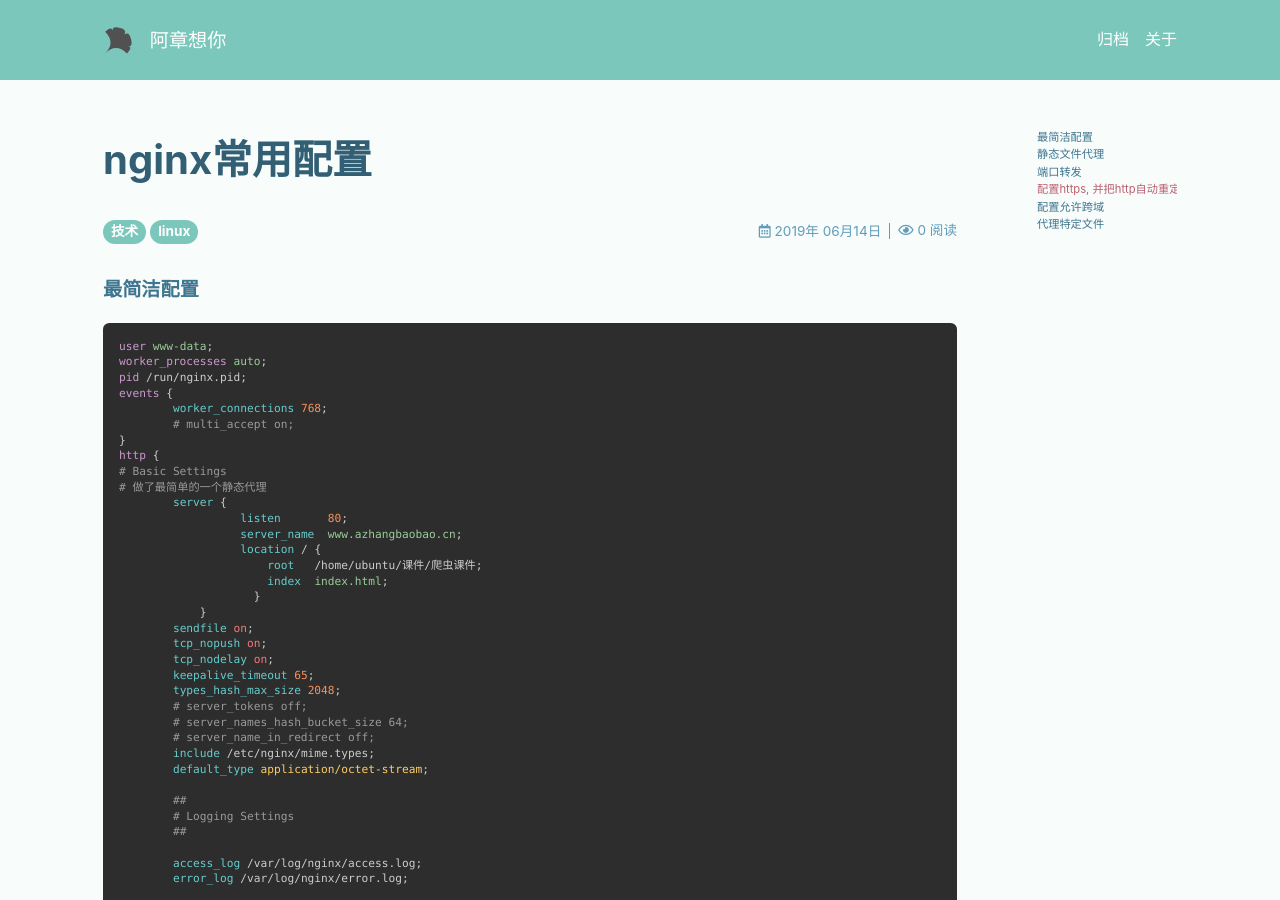
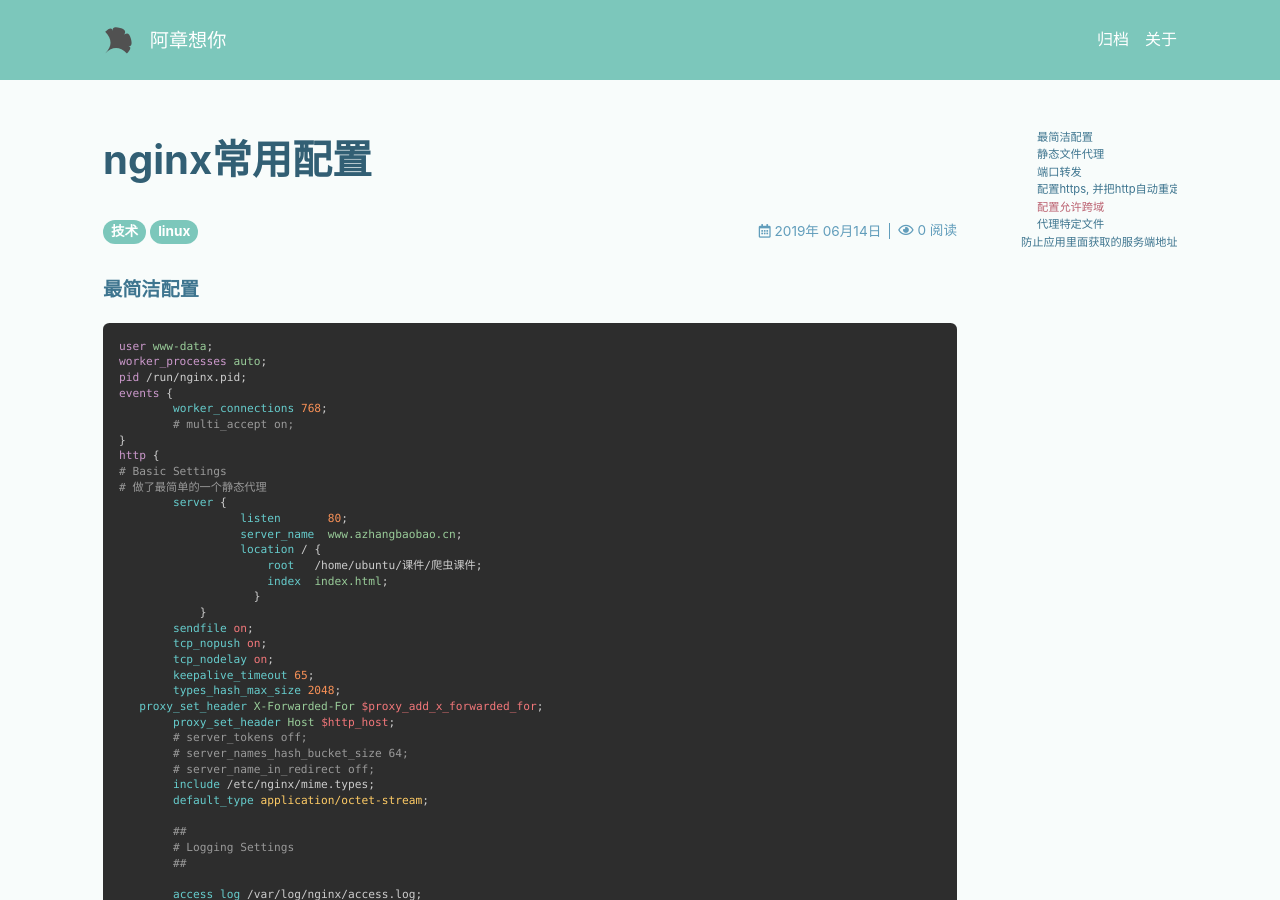
Before and after one commit to CheungChan/iblog, a Jekyll site: the page built from _posts/2019-06-14-nginx常用配置.md, in a window 1280 px wide and 900 px high. Built offline with Jekyll 4.4.1, drawn with Linux system fonts in a browser that asks for light colours; nearby versions of some CDN libraries; comment, search, counter and statistics services are not loaded; some of the changed text lies outside the part shown.

Commit message:
第三方登录

````diff
--- a/_posts/2019-06-14-nginx常用配置.md
+++ b/_posts/2019-06-14-nginx常用配置.md
@@ -34,6 +34,8 @@ http {
 	tcp_nodelay on;
 	keepalive_timeout 65;
 	types_hash_max_size 2048;
+   proxy_set_header X-Forwarded-For $proxy_add_x_forwarded_for;
+        proxy_set_header Host $http_host;
 	# server_tokens off;
 	# server_names_hash_bucket_size 64;
 	# server_name_in_redirect off;
@@ -173,3 +175,10 @@ server {
         proxy_pass http://127.0.0.1:7999;
    }
 ```
+
+### 防止应用里面获取的服务端地址是127.0.0.1:8000
+
+```nginx
+ proxy_set_header X-Forwarded-For $proxy_add_x_forwarded_for;
+        proxy_set_header Host $http_host;
+```
````
